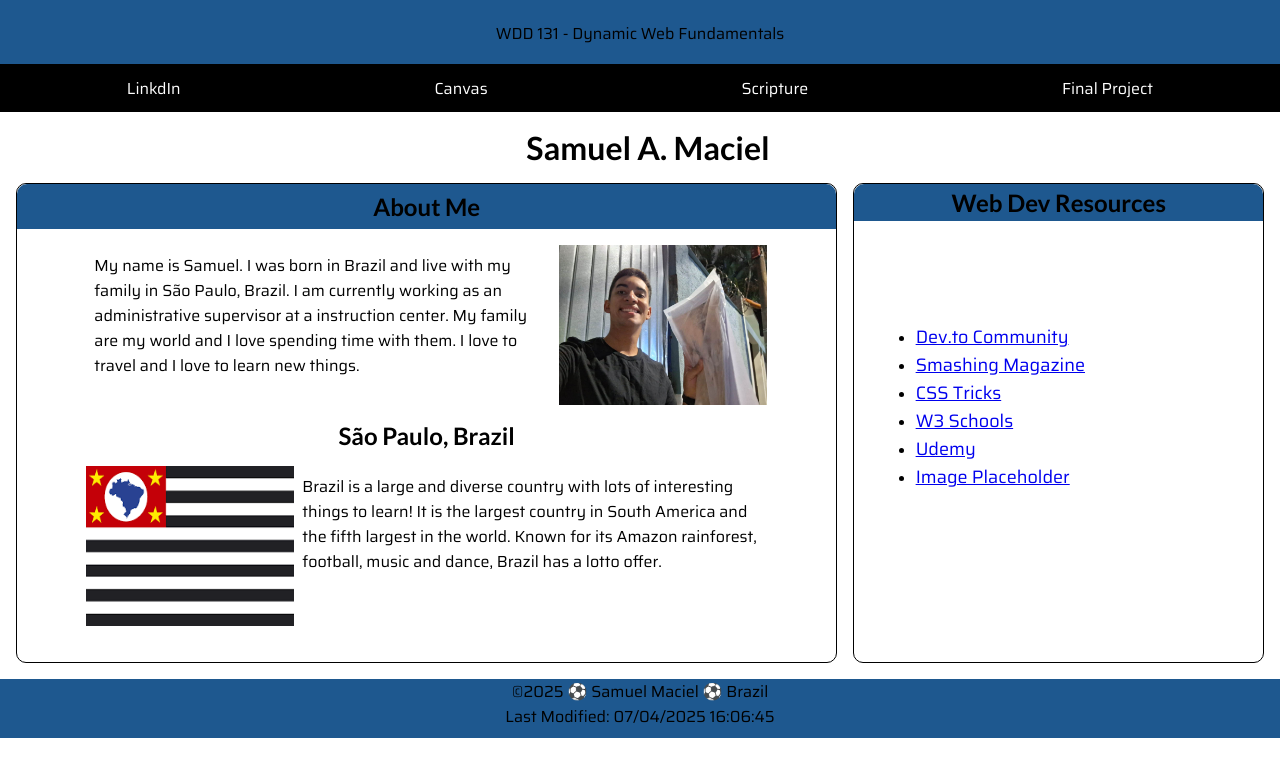
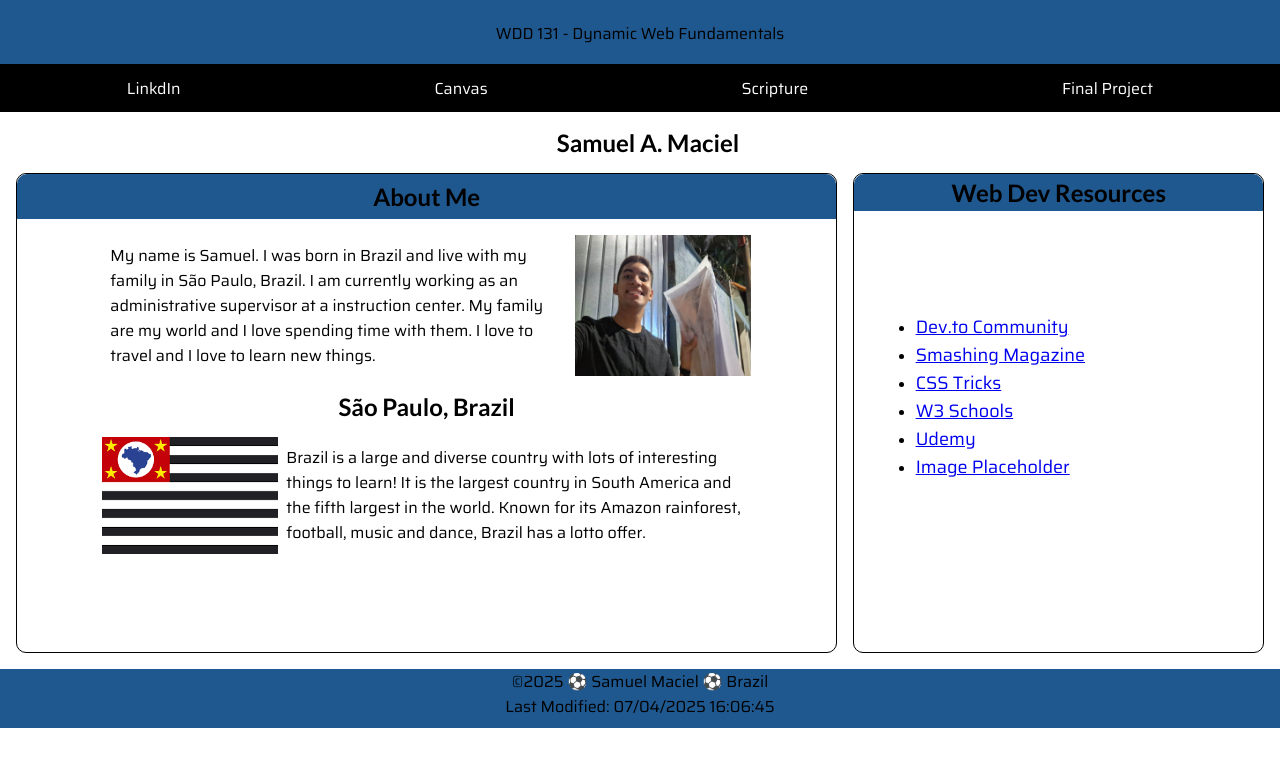
Before and after one commit to samuelmaciel015/wdd131, a plain HTML site: page index.html in a window 1280 px wide. Drawn offline with Linux system fonts and the light colour scheme.

Commit message:
new changed

```diff
--- a/styles/base.css
+++ b/styles/base.css
@@ -11,13 +11,13 @@
 h1, h2{
     font-family: var(--heading);
     text-align: center;
+    font-size: 24px;
 }
 p, a, span{
     font-family: var(--paragraph);
 }
 img{
-    width: 13rem;
-    height: 10rem;
+    width: 11rem;
 }
 /*header*/
 header{
@@ -41,6 +41,7 @@ nav{
 nav a{
     text-decoration: none;
     color: white;
+    font-size: 16px;
 }
 nav a:hover{
     font-size: 18px;
```
